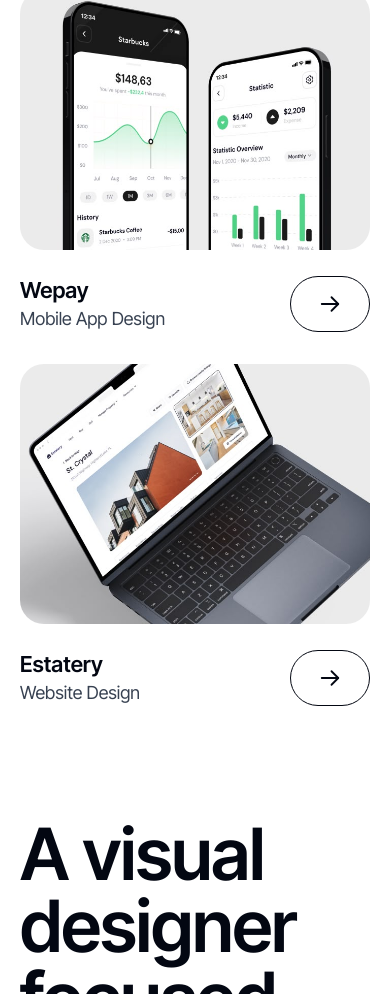
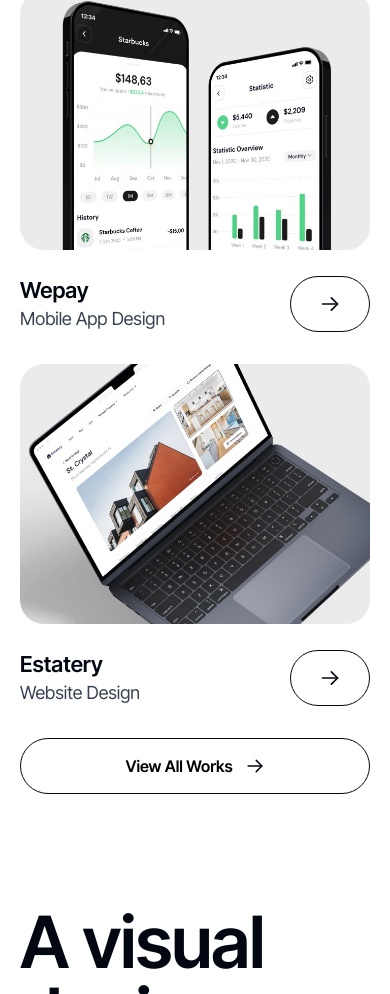
Before and after one commit to sherlockmac/frontend, a plain HTML site: page 04-showcasy/index.html in a window 390 px wide. Shown: the part 1803-2797 px from the top of the page. Drawn offline with Linux system fonts and the light colour scheme.

Commit message:
feat: mobile version finalized works section

```diff
--- a/04-showcasy/index.html
+++ b/04-showcasy/index.html
@@ -128,6 +128,13 @@
                     </div>
                 </div>
             </div>
+            <button id="mobile-works">
+                View All Works
+                <svg width="20" height="20" viewBox="0 0 20 20" fill="none" xmlns="http://www.w3.org/2000/svg">
+                    <path d="M3.125 10H16.875" stroke="#030712" stroke-width="1.5" stroke-linecap="round" stroke-linejoin="round"/>
+                    <path d="M11.25 4.375L16.875 10L11.25 15.625" stroke="#030712" stroke-width="1.5" stroke-linecap="round" stroke-linejoin="round"/>
+                    </svg>
+            </button>
         </section>
         <section id="about">
             <div id="about_description">
--- a/04-showcasy/style.css
+++ b/04-showcasy/style.css
@@ -180,8 +180,13 @@ main {
     padding: 0;
 }
 
-#works button {
+#works header button {
+    display: flex;
     padding: 16px 20px;
+}
+
+button#mobile-works {
+    display: none;
 }
 
 #works #cards {
@@ -657,6 +662,13 @@ footer #copyright {
         display: none;
     }
 
+    button#mobile-works {
+        display: flex;
+        width: 100%;
+        margin-top: 32px;
+        justify-content: center;
+    }
+
     #cta button {
         width: 100%;
     }
```
